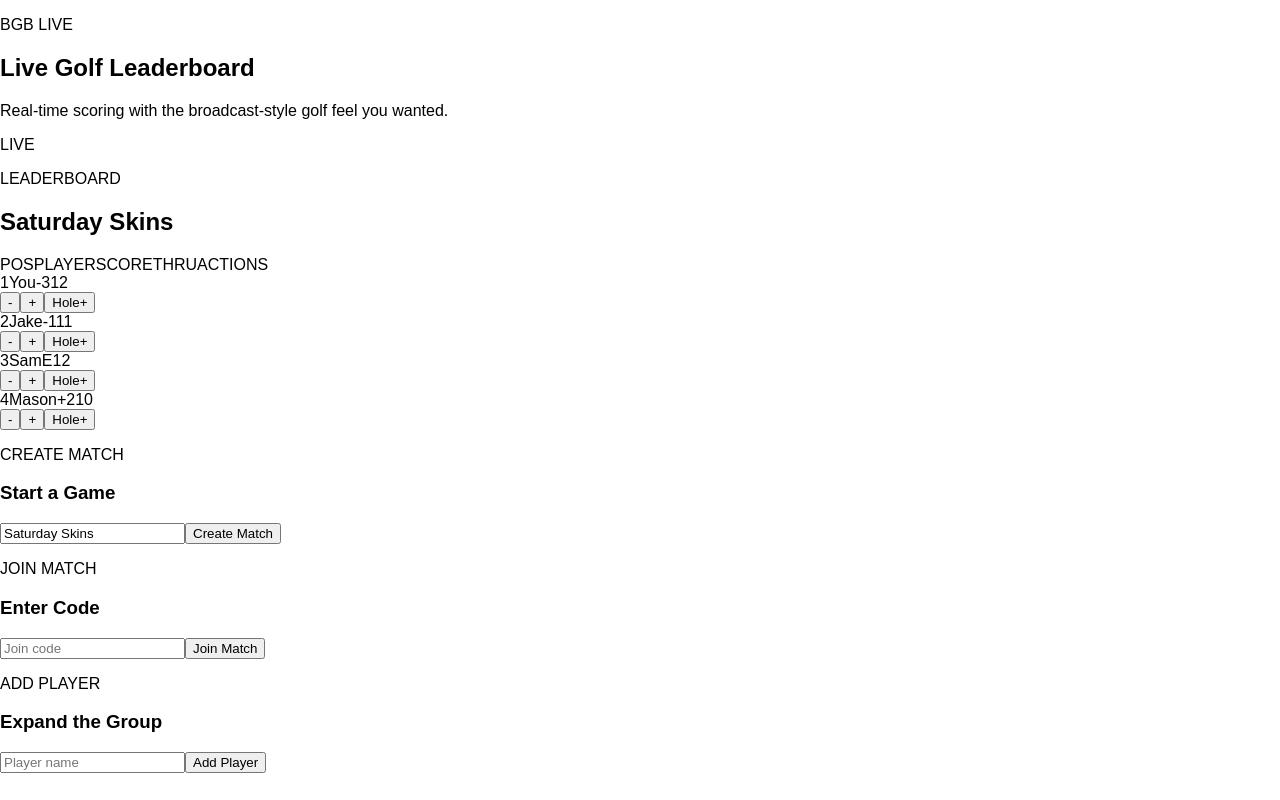
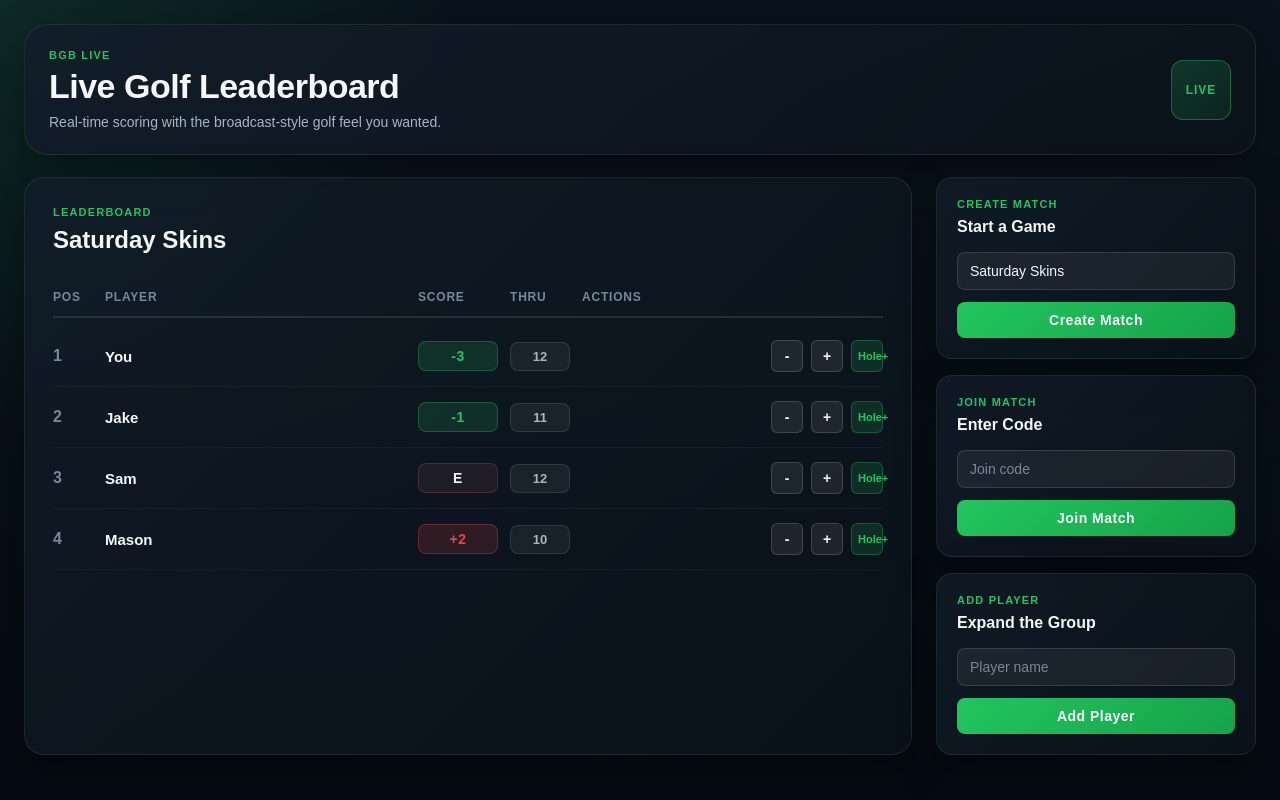
Before and after one commit to dkdnd2vh72-del/BGB-Live, a Next.js app: page / in a window 1280 px wide. Built offline with nearby package versions, Linux system fonts and the light colour scheme.

Commit message:
Add premium dark golf leaderboard styles

```diff
--- a/app/globals.css
+++ b/app/globals.css
@@ -1,5 +1,337 @@
-html, body {
+* {
+  box-sizing: border-box;
+}
+
+html,
+body {
   margin: 0;
   padding: 0;
-  font-family: Arial, sans-serif;
+  font-family: Arial, Helvetica, sans-serif;
+  background: #07111a;
+  color: #f5f7fa;
 }
+
+body {
+  background:
+    radial-gradient(circle at top left, rgba(33, 150, 83, 0.18), transparent 30%),
+    linear-gradient(180deg, #09131d 0%, #050b12 100%);
+  min-height: 100vh;
+}
+
+button,
+input {
+  font: inherit;
+}
+
+.page-shell {
+  max-width: 1280px;
+  margin: 0 auto;
+  padding: 24px;
+}
+
+.hero-card {
+  display: flex;
+  justify-content: space-between;
+  align-items: center;
+  gap: 16px;
+  padding: 24px;
+  border-radius: 24px;
+  background: linear-gradient(135deg, rgba(18, 29, 41, 0.95), rgba(10, 19, 27, 0.95));
+  border: 1px solid rgba(255, 255, 255, 0.08);
+  box-shadow: 0 12px 40px rgba(0, 0, 0, 0.35);
+  margin-bottom: 22px;
+}
+
+.hero-card h1 {
+  margin: 6px 0;
+  font-size: 34px;
+  font-weight: 700;
+  letter-spacing: -0.5px;
+}
+
+.hero-card .subtext {
+  margin: 8px 0 0 0;
+  color: #a8b5c1;
+  font-size: 14px;
+}
+
+.hero-badge {
+  display: flex;
+  align-items: center;
+  justify-content: center;
+  width: 60px;
+  height: 60px;
+  border-radius: 12px;
+  background: linear-gradient(135deg, rgba(34, 197, 94, 0.2), rgba(34, 197, 94, 0.1));
+  border: 1px solid rgba(34, 197, 94, 0.4);
+  font-size: 12px;
+  font-weight: 700;
+  letter-spacing: 1px;
+  color: #22c55e;
+}
+
+.eyebrow {
+  margin: 0;
+  font-size: 11px;
+  font-weight: 700;
+  letter-spacing: 1.2px;
+  text-transform: uppercase;
+  color: #22c55e;
+}
+
+.content-grid {
+  display: grid;
+  grid-template-columns: 1fr 320px;
+  gap: 24px;
+}
+
+.leaderboard-card {
+  border-radius: 20px;
+  background: linear-gradient(135deg, rgba(18, 29, 41, 0.8), rgba(10, 19, 27, 0.8));
+  border: 1px solid rgba(255, 255, 255, 0.08);
+  box-shadow: 0 12px 40px rgba(0, 0, 0, 0.35);
+  padding: 28px;
+  overflow: hidden;
+}
+
+.section-header {
+  margin-bottom: 24px;
+}
+
+.section-header h2 {
+  margin: 8px 0 0 0;
+  font-size: 24px;
+  font-weight: 700;
+}
+
+.leaderboard-table {
+  display: grid;
+  gap: 0;
+}
+
+.leaderboard-head {
+  display: grid;
+  grid-template-columns: 40px 1fr 80px 60px 1fr;
+  gap: 12px;
+  padding: 12px 0;
+  border-bottom: 2px solid rgba(255, 255, 255, 0.1);
+  margin-bottom: 8px;
+  font-size: 12px;
+  font-weight: 700;
+  letter-spacing: 0.8px;
+  text-transform: uppercase;
+  color: #7a8894;
+}
+
+.row {
+  display: grid;
+  grid-template-columns: 40px 1fr 80px 60px 1fr;
+  gap: 12px;
+  align-items: center;
+}
+
+.leaderboard-row {
+  padding: 14px 0;
+  border-bottom: 1px solid rgba(255, 255, 255, 0.04);
+  transition: background 0.2s ease;
+}
+
+.leaderboard-row:hover {
+  background: rgba(255, 255, 255, 0.02);
+  border-radius: 8px;
+  padding-left: 8px;
+  padding-right: 8px;
+}
+
+.pos {
+  font-size: 16px;
+  font-weight: 700;
+  color: #7a8894;
+}
+
+.player-name {
+  font-size: 15px;
+  font-weight: 600;
+  color: #f5f7fa;
+}
+
+.score-pill {
+  display: inline-flex;
+  align-items: center;
+  justify-content: center;
+  padding: 6px 12px;
+  border-radius: 8px;
+  font-size: 14px;
+  font-weight: 700;
+  letter-spacing: 0.5px;
+  background: rgba(255, 255, 255, 0.08);
+  color: #f5f7fa;
+  border: 1px solid rgba(255, 255, 255, 0.12);
+}
+
+.score-pill.under {
+  background: rgba(34, 197, 94, 0.15);
+  border-color: rgba(34, 197, 94, 0.3);
+  color: #22c55e;
+}
+
+.score-pill.over {
+  background: rgba(239, 68, 68, 0.15);
+  border-color: rgba(239, 68, 68, 0.3);
+  color: #ef4444;
+}
+
+.score-pill.even {
+  background: rgba(248, 113, 113, 0.08);
+  border-color: rgba(248, 113, 113, 0.2);
+  color: #f5f7fa;
+}
+
+.thru-pill {
+  display: inline-flex;
+  align-items: center;
+  justify-content: center;
+  padding: 6px 10px;
+  border-radius: 8px;
+  font-size: 13px;
+  font-weight: 600;
+  background: rgba(255, 255, 255, 0.06);
+  color: #a8b5c1;
+  border: 1px solid rgba(255, 255, 255, 0.1);
+}
+
+.action-group {
+  display: flex;
+  gap: 8px;
+  justify-self: end;
+}
+
+.mini-btn {
+  width: 32px;
+  height: 32px;
+  border-radius: 6px;
+  border: 1px solid rgba(255, 255, 255, 0.15);
+  background: rgba(255, 255, 255, 0.08);
+  color: #f5f7fa;
+  font-size: 14px;
+  font-weight: 700;
+  cursor: pointer;
+  transition: all 0.2s ease;
+}
+
+.mini-btn:hover {
+  background: rgba(255, 255, 255, 0.12);
+  border-color: rgba(255, 255, 255, 0.2);
+}
+
+.mini-btn.green {
+  background: rgba(34, 197, 94, 0.15);
+  border-color: rgba(34, 197, 94, 0.3);
+  color: #22c55e;
+  font-size: 11px;
+  font-weight: 700;
+}
+
+.mini-btn.green:hover {
+  background: rgba(34, 197, 94, 0.25);
+  border-color: rgba(34, 197, 94, 0.4);
+}
+
+.side-panel {
+  display: flex;
+  flex-direction: column;
+  gap: 16px;
+}
+
+.panel-card {
+  border-radius: 16px;
+  background: linear-gradient(135deg, rgba(18, 29, 41, 0.8), rgba(10, 19, 27, 0.8));
+  border: 1px solid rgba(255, 255, 255, 0.08);
+  box-shadow: 0 12px 40px rgba(0, 0, 0, 0.35);
+  padding: 20px;
+}
+
+.panel-card h3 {
+  margin: 8px 0 16px 0;
+  font-size: 16px;
+  font-weight: 700;
+}
+
+.text-input {
+  width: 100%;
+  padding: 10px 12px;
+  border-radius: 8px;
+  border: 1px solid rgba(255, 255, 255, 0.12);
+  background: rgba(255, 255, 255, 0.06);
+  color: #f5f7fa;
+  font-size: 14px;
+  margin-bottom: 12px;
+  transition: all 0.2s ease;
+}
+
+.text-input::placeholder {
+  color: #7a8894;
+}
+
+.text-input:focus {
+  outline: none;
+  border-color: rgba(34, 197, 94, 0.4);
+  background: rgba(255, 255, 255, 0.08);
+  box-shadow: 0 0 0 2px rgba(34, 197, 94, 0.1);
+}
+
+.primary-btn {
+  width: 100%;
+  padding: 10px 16px;
+  border-radius: 8px;
+  border: none;
+  background: linear-gradient(135deg, #22c55e, #16a34a);
+  color: #f5f7fa;
+  font-size: 14px;
+  font-weight: 700;
+  letter-spacing: 0.5px;
+  cursor: pointer;
+  transition: all 0.2s ease;
+}
+
+.primary-btn:hover {
+  background: linear-gradient(135deg, #28d467, #1d9f4c);
+  box-shadow: 0 6px 20px rgba(34, 197, 94, 0.2);
+}
+
+.primary-btn:active {
+  transform: scale(0.98);
+}
+
+@media (max-width: 768px) {
+  .page-shell {
+    padding: 16px;
+  }
+
+  .hero-card {
+    flex-direction: column;
+    text-align: center;
+  }
+
+  .hero-card h1 {
+    font-size: 24px;
+  }
+
+  .content-grid {
+    grid-template-columns: 1fr;
+  }
+
+  .leaderboard-head,
+  .row {
+    grid-template-columns: 30px 1fr 60px 50px;
+    gap: 8px;
+  }
+
+  .action-group {
+    display: none;
+  }
+
+  .leaderboard-row:active {
+    background: rgba(255, 255, 255, 0.04);
+  }
+}
```
